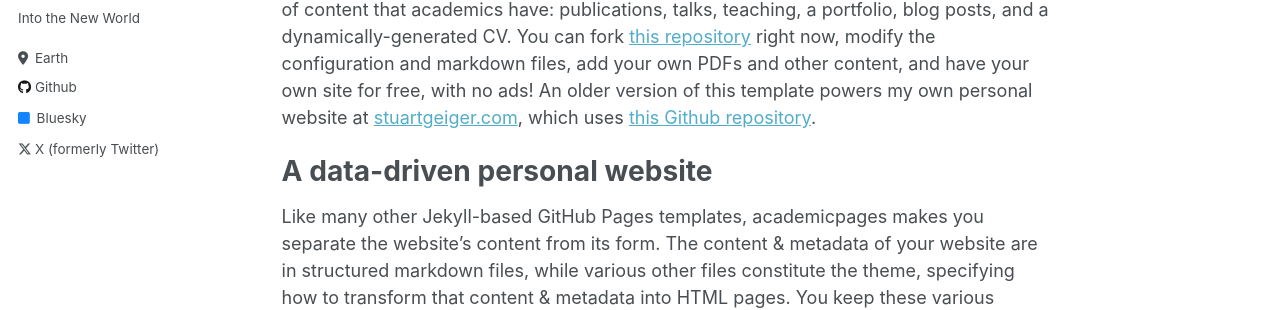
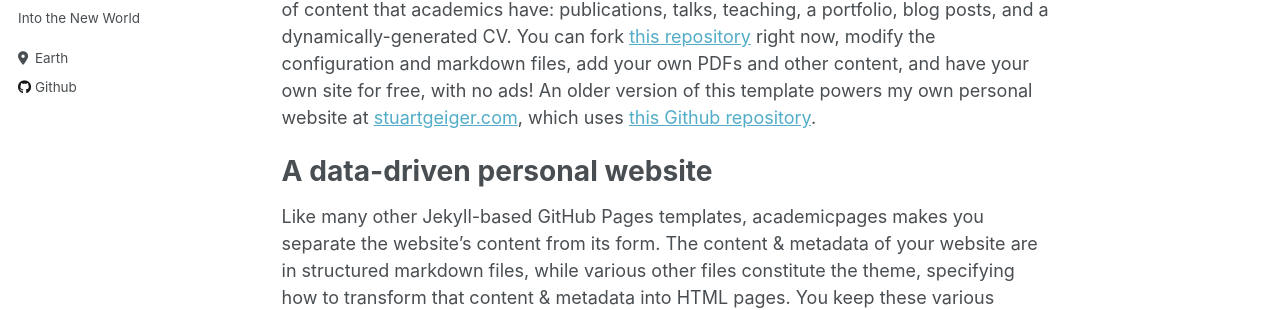
Before and after one commit to The-Martyr/the-martyr.github.io, a Jekyll site: the page built from _pages/about.md, in a window 1280 px wide. Shown: the part 295-605 px from the top of the page. Built offline with Jekyll 4.4.1, drawn with Linux system fonts in a browser that asks for light colours; part of the change alters nothing that is shown.

Commit message:
_config.yml

```diff
--- a/_config.yml
+++ b/_config.yml
@@ -42,12 +42,12 @@ author:
   bitbucket        : # Username - Update with your username on the site
   codepen          : # Username
   dribbble         : # Username
-  github           : "academicpages"
+  github           : "The-Martyr"
   kaggle           : # Username
   stackoverflow    : # User number or user number and name (i.e., use "1" or "1/jeff-atwood")
 
   # Social media
-  bluesky          : "bsky.app" # Replace this with you Bluesky username
+  bluesky          : # Replace this with you Bluesky username
   facebook         : # Username
   flickr           : # Username
   foursquare       : # Username
@@ -64,7 +64,7 @@ author:
   steam            : # Username
   telegram         : # URL
   tumblr           : # Username
-  twitter          : "UniofOxford"  # Replace this with your X / Twitter handle
+  twitter          : # Replace this with your X / Twitter handle
   vine             : # Username
   weibo            : # Username
   wikipedia        : # Username
```
